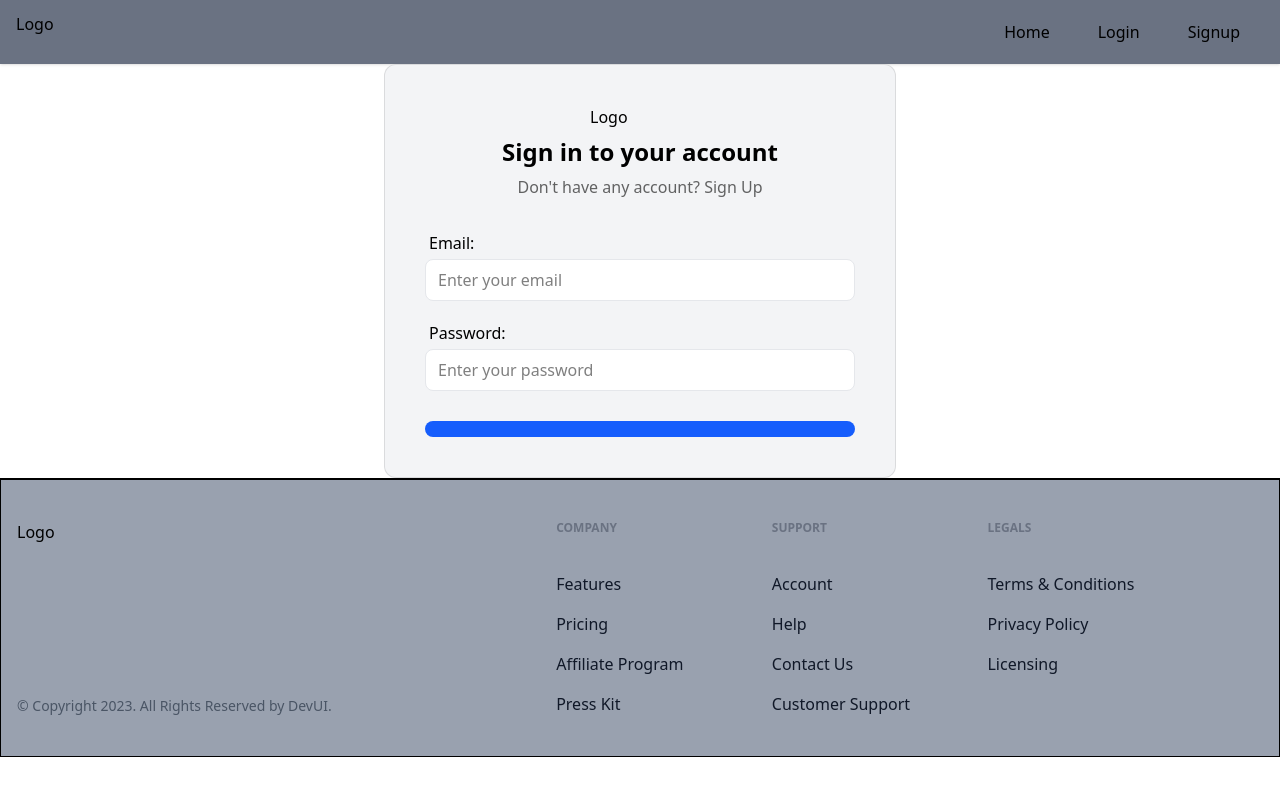
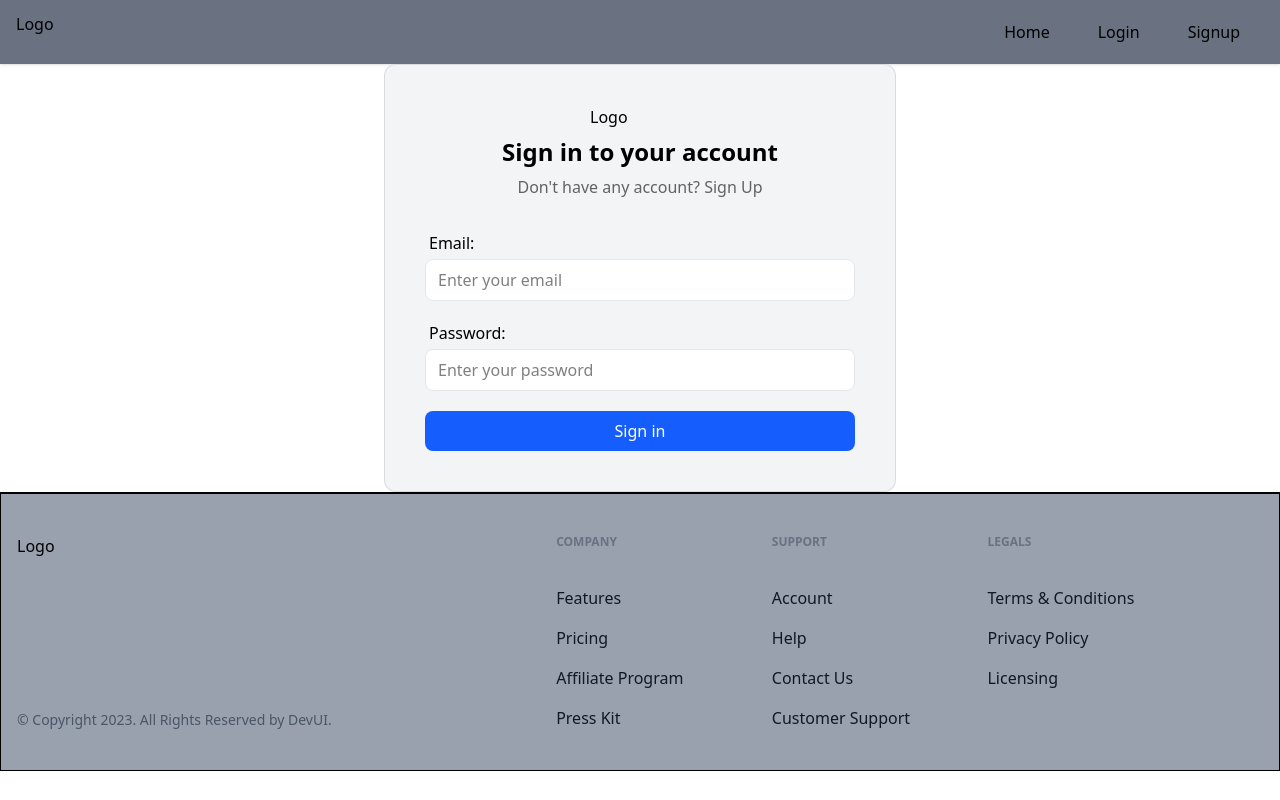
Before and after one commit to Prasadbarhate8080/react-blog-app, a React (Vite) app: page /login in a window 1280 px wide. Built offline with nearby package versions, Linux system fonts and the light colour scheme; no server answers.

Commit message:
fixed bug 3

```diff
--- a/src/components/Login.jsx
+++ b/src/components/Login.jsx
@@ -73,7 +73,7 @@ function Login() {
                     required: true,
                 })}
                 />
-                <Button chiidren={"Sign in"}
+                <Button value={"Sign in"}
                 type="submit"
                 className="w-full"
                 ></Button>
--- a/src/components/SignUp.jsx
+++ b/src/components/SignUp.jsx
@@ -74,7 +74,7 @@ const create = async(data) => {
                 {...register("password", {
                     required: true,})}
                 />
-                <Button chiidren={"Create Account"} type="submit" className="w-full">
+                <Button value={"Create Account"} type="submit" className="w-full">
                 </Button>
             </div>
         </form>
```
